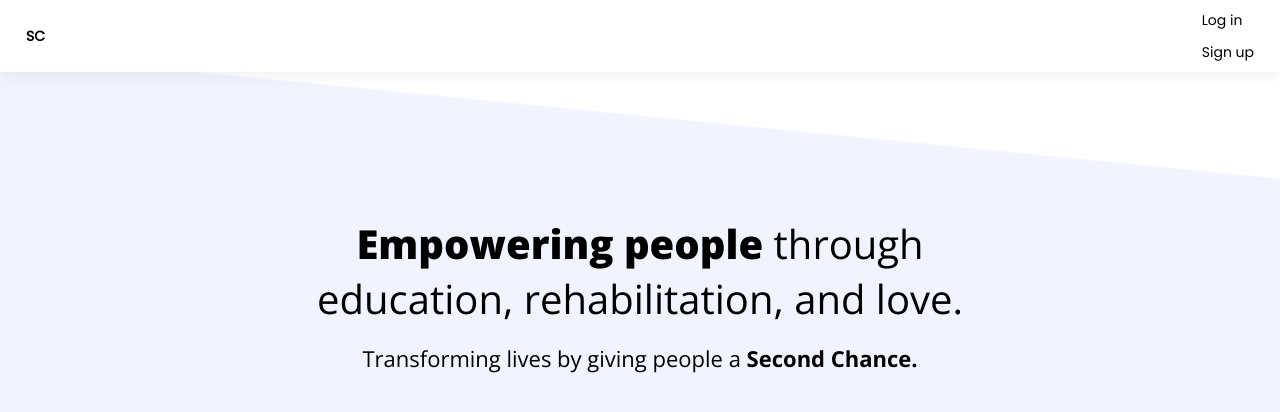
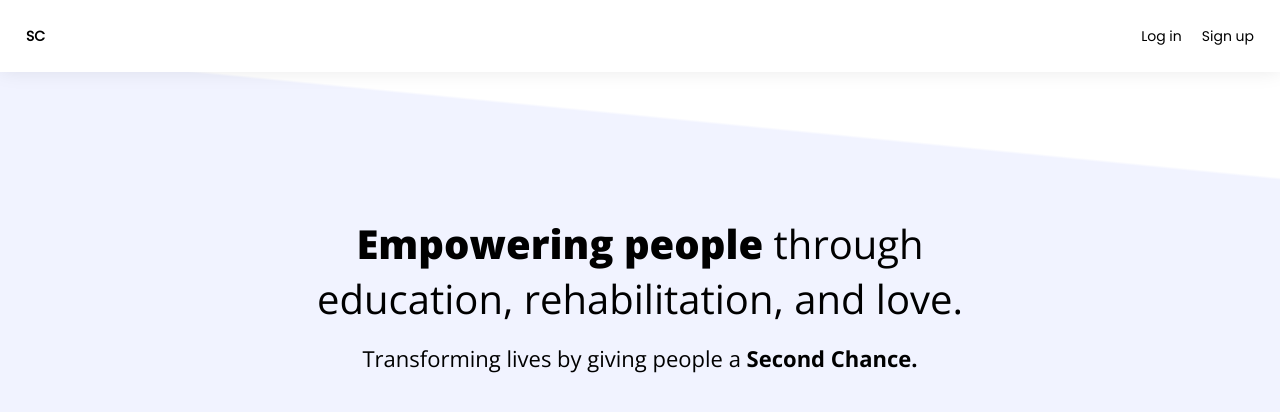
Before and after one commit to ZacharyCWilliams/secondchance, a React (Create React App) app in the folder client/: page /login in a window 1280 px wide. Shown: the top 412 px of the page. Built offline with nearby package versions, Linux system fonts and the light colour scheme; a web font is replaced by a local one.

Commit message:
add flexbox to navbar

```diff
--- a/client/src/components/NavBar/NavBar.css
+++ b/client/src/components/NavBar/NavBar.css
@@ -46,3 +46,7 @@ a:hover {
   color: #5034FF;
   background-color: #F0F3FF;
 }
+
+ul {
+  display: flex;
+}
```
